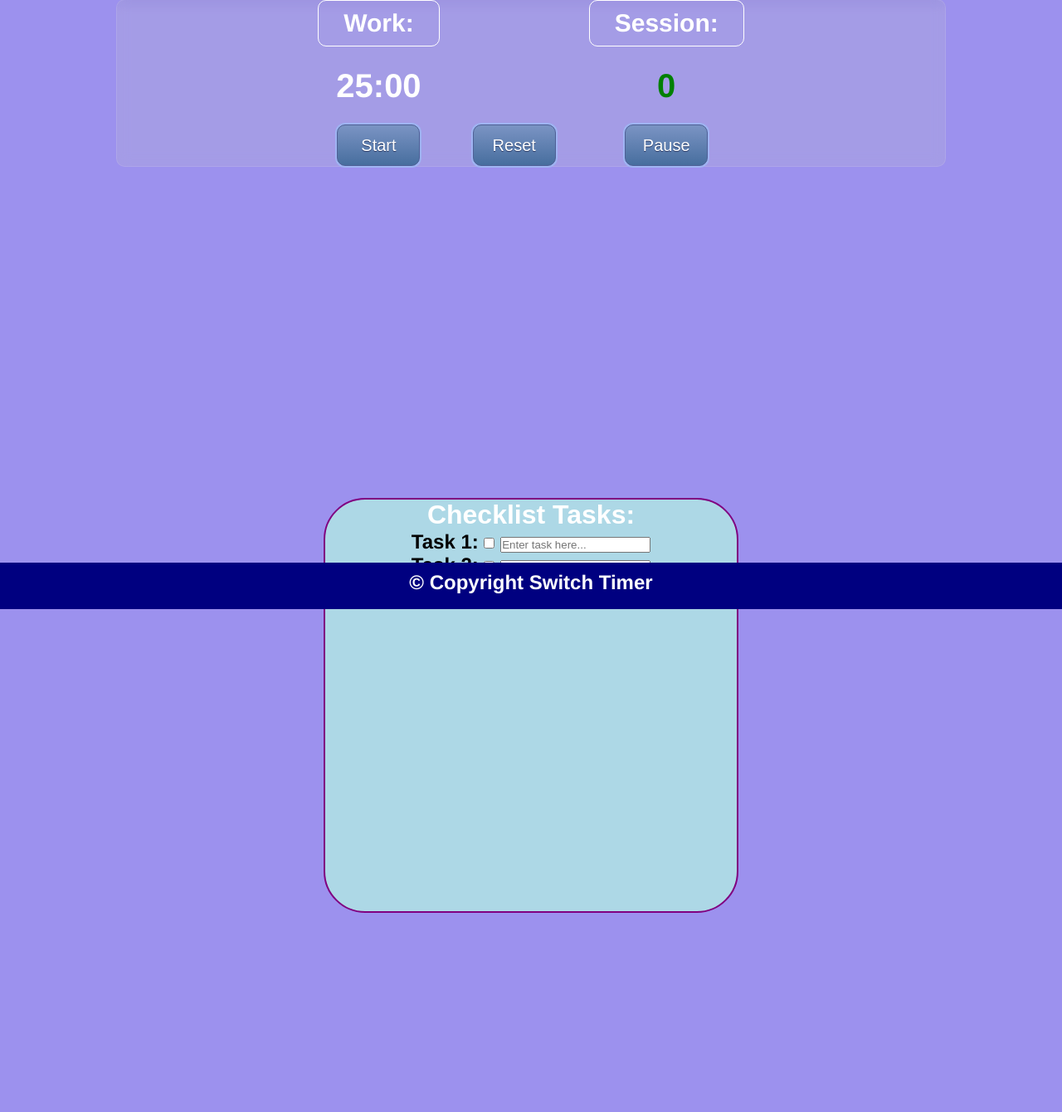
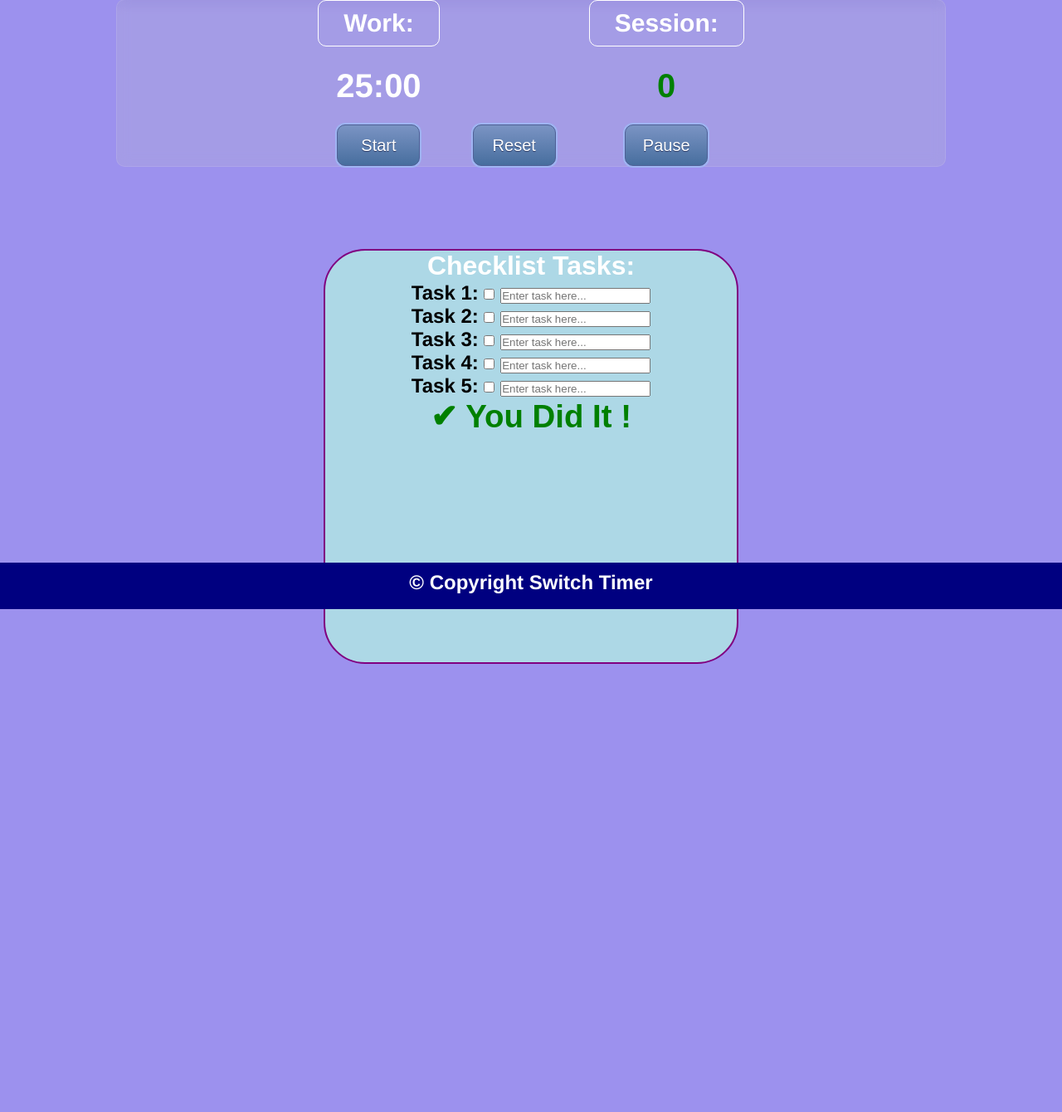
Before and after one commit to vfr9/switch-timer-group-project, a Flask app: page /work in a window 1280 px wide. Shown: the part 66-1406 px from the top of the page at 83% size. Run offline with Flask 2, Linux system fonts and the light colour scheme.

Commit message:
added task boxes and green checkmark to work.html

```diff
--- a/static/style.css
+++ b/static/style.css
@@ -137,7 +137,6 @@ body {
   /* responsiveness */
 
   @media (max-width: 700px) {
-
 	.glass {
 		padding-top: 30px;
 		padding-bottom: 30px;
@@ -197,7 +196,7 @@ body {
 	margin: auto;
     border: 2px solid purple;
 	position: relative;
-	top: 400px;
+	top: 100px;
 
 }
 
@@ -218,6 +217,8 @@ body {
 }
 
 
+
+
 .green-tile-add-button{
 	background-color: #1c87c9;
 	border: none;
@@ -235,8 +236,6 @@ body {
 
 
 }
-
-
 
 
 	h1 {
@@ -337,7 +336,6 @@ body {
 		align-self: center;
 		justify-self: center;
 		font-size: 20px;
-
 		box-shadow: 0px 0px 0px 2px #9fb4f2;
 		background:linear-gradient(to bottom, #7892c2 5%, #476e9e 100%);
 		background-color:#7892c2;
@@ -385,7 +383,7 @@ ul {
 	margin: 0;
 	padding: 0;
 	overflow: auto;
-	/*background-color: navy;*/
+	background-color: navy;*/
   }
 
   li {
@@ -404,9 +402,7 @@ ul {
 	background-color: #111;
   }
 
-  .active {
-	/*background-color: #04AA6D;*/
-  }
+
   li {
 	border-right: 1px solid #bbb;
   }
@@ -477,3 +473,9 @@ ul {
 	top: 550px;
 
 }
+
+/*Green Checkmark*/
+.checkmark{
+	color:green;
+	font-size:larger;
+  }
--- a/templates/index.html
+++ b/templates/index.html
@@ -9,7 +9,7 @@
       href="https://cdnjs.cloudflare.com/ajax/libs/font-awesome/4.7.0/css/font-awesome.min.css"
     />
     <link rel= "stylesheet" type= "text/css" href= "{{ url_for('static',filename='style.css') }}">
-    <title>Switch Timer</title>
+    <title>Work Time</title>
 </head>
 <body>
 
--- a/templates/work.html
+++ b/templates/work.html
@@ -155,7 +155,22 @@
         <label for="checkc3">Task 3:</label>
         <input type="checkbox" id="checkc3" name="checkc3">
         <input type="text" id="checkt3" name="checkt3" placeholder="Enter task here..."><br>
+        <label for="checkc3">Task 4:</label>
+        <input type="checkbox" id="checkc3" name="checkc3">
+        <input type="text" id="checkt3" name="checkt3" placeholder="Enter task here..."><br>
+        <label for="checkc3">Task 5:</label>
+        <input type="checkbox" id="checkc3" name="checkc3">
+        <input type="text" id="checkt3" name="checkt3" placeholder="Enter task here..."><br>
+        <p></p>
+
+          <h1><span class="checkmark"> &#10004 You Did It ! </span></h1>
+
     </h2>
+
+
+
+
+
 
 
 
```
Lines whose indentation alone changed are shown as unchanged.
